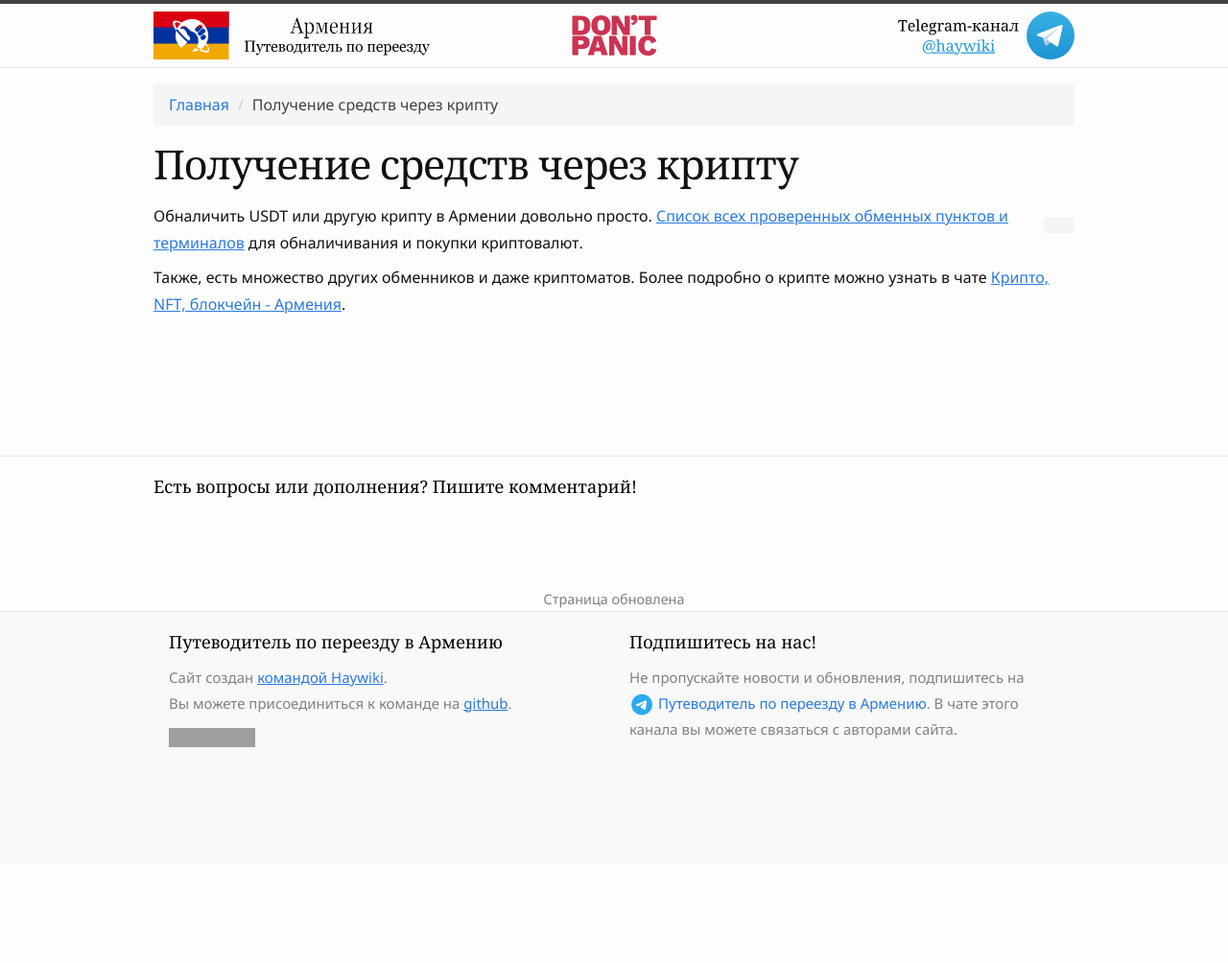
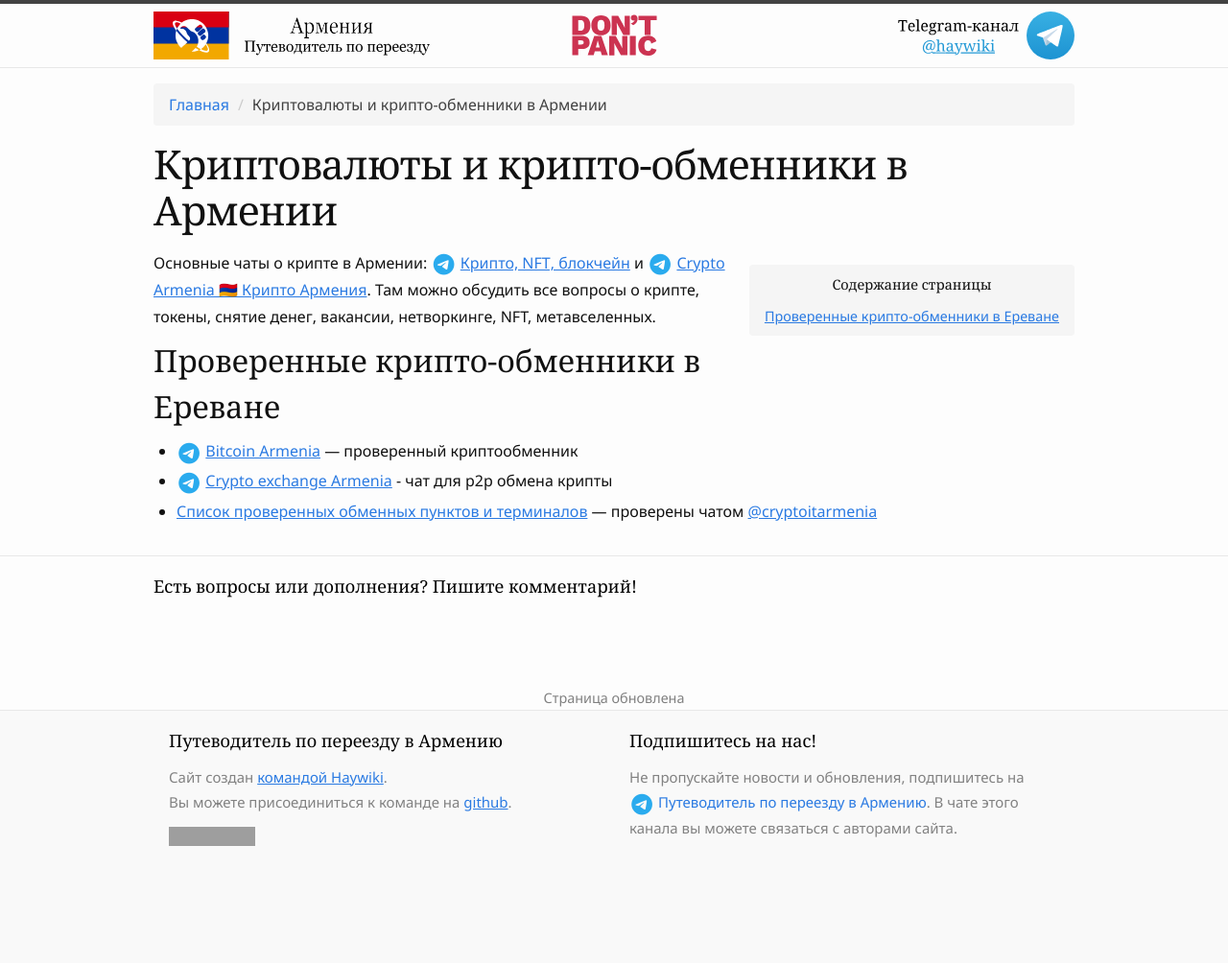
Before and after one commit to haywiki/haywiki.github.io, a Jekyll site: the page built from money/crypto.md, in a window 1280 px wide. Shown: the whole page at 96% size. Built offline with Jekyll 4.4.1, drawn with Linux system fonts in a browser that asks for light colours; nearby versions of some CDN libraries; a script that is not in the unit is left out; before the commit the page ends 900 px from its top, so only the background shows below that; grey boxes are pictures that could not be loaded.

Commit message:
апдейт страницы о крипте!

```diff
--- a/_config.yml
+++ b/_config.yml
@@ -51,4 +51,4 @@
 
 # Content variables
 
-mir_cards_date: "8.06.2023"
+mir_cards_date: "12.06.2023"
--- a/money/crypto.md
+++ b/money/crypto.md
@@ -1,11 +1,13 @@
 ---
-title: Получение средств через крипту
+title: Криптовалюты и крипто-обменники в Армении
 layout: page
 ---
 
-Обналичить USDT или другую крипту в Армении довольно просто.
-[Список всех проверенных обменных пунктов и терминалов](https://docs.google.com/document/d/1sOzSxr_wATMvgj_GPEG8oDlt72c83WCW_rJ0NzDI1-M/view?usp=sharing)
-для обналичивания и покупки криптовалют.
+Основные чаты о крипте в Армении: <i class="fa-brands fa-telegram"></i> [Крипто, NFТ, блокчейн](https://t.me/cryptoitarmenia) и <i class="fa-brands fa-telegram"></i> [Crypto Armenia 🇦🇲 Крипто Армения](https://t.me/CryptoandblockchainArmenia).
+Там можно обсудить все вопросы о крипте, токены, снятие денег, вакансии, нетворкинге, NFT, метавселенных.
 
-Также, есть множество других обменников и даже криптоматов. Более подробно о крипте можно узнать в чате
-[Крипто, NFТ, блокчейн - Армения](https://t.me/cryptoitarmenia).
+## Проверенные крипто-обменники в Ереване
+
+- <i class="fa-brands fa-telegram"></i> [Bitcoin Armenia](https://t.me/bitcoinarmenian) — проверенный криптообменник
+- <i class="fa-brands fa-telegram"></i> [Crypto exchange Armenia](https://t.me/Armeniacryptoexchange) - чат для p2p обмена крипты
+- [Список проверенных обменных пунктов и терминалов](https://docs.google.com/document/d/1sOzSxr_wATMvgj_GPEG8oDlt72c83WCW_rJ0NzDI1-M/view?usp=sharing) — проверены чатом [@cryptoitarmenia](https://t.me/cryptoitarmenia)
```
Also changed, not shown: index.md (+2 -5 lines), internet/internet-providers.md (+1 -1 lines), life/contacts.md (+2 -4 lines).
